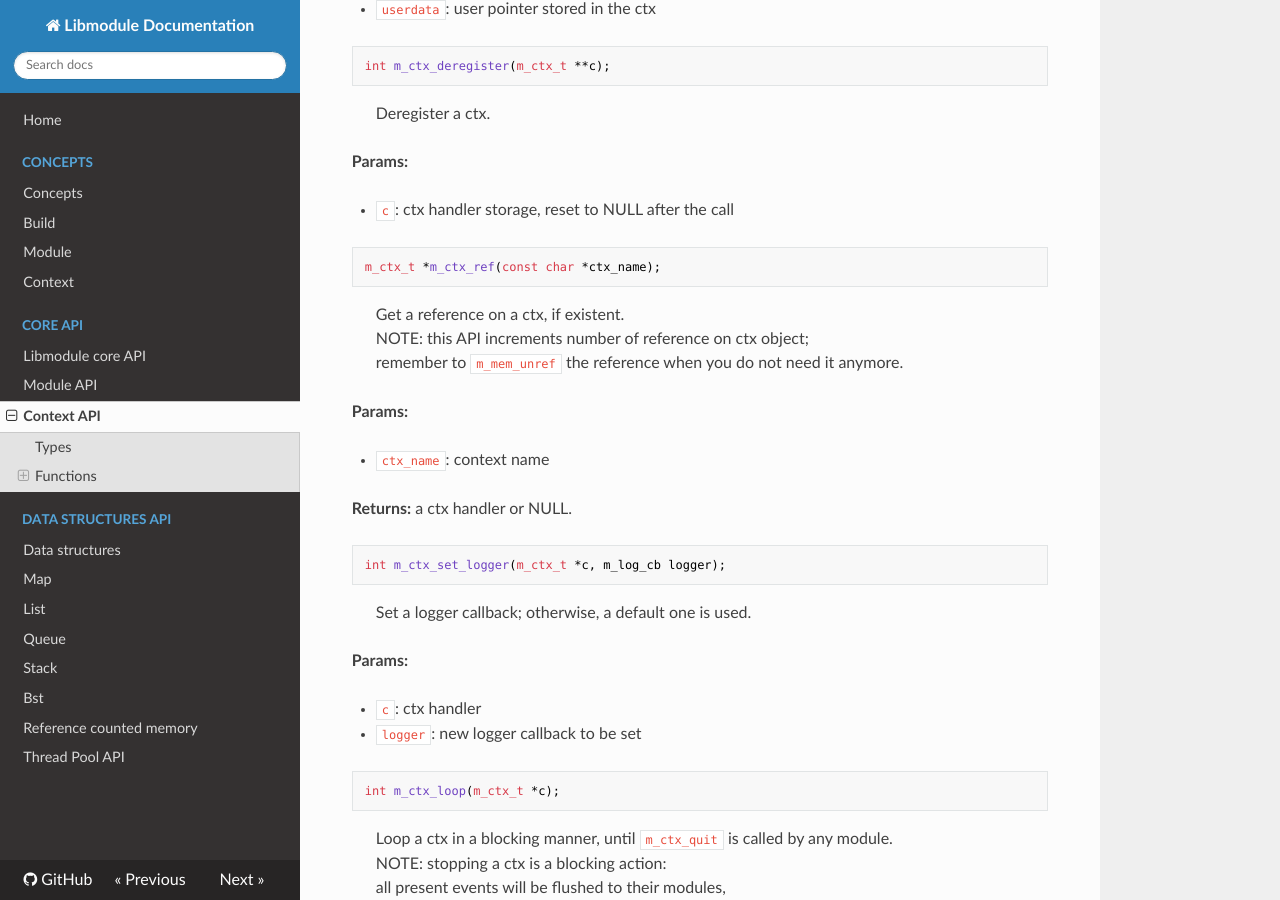
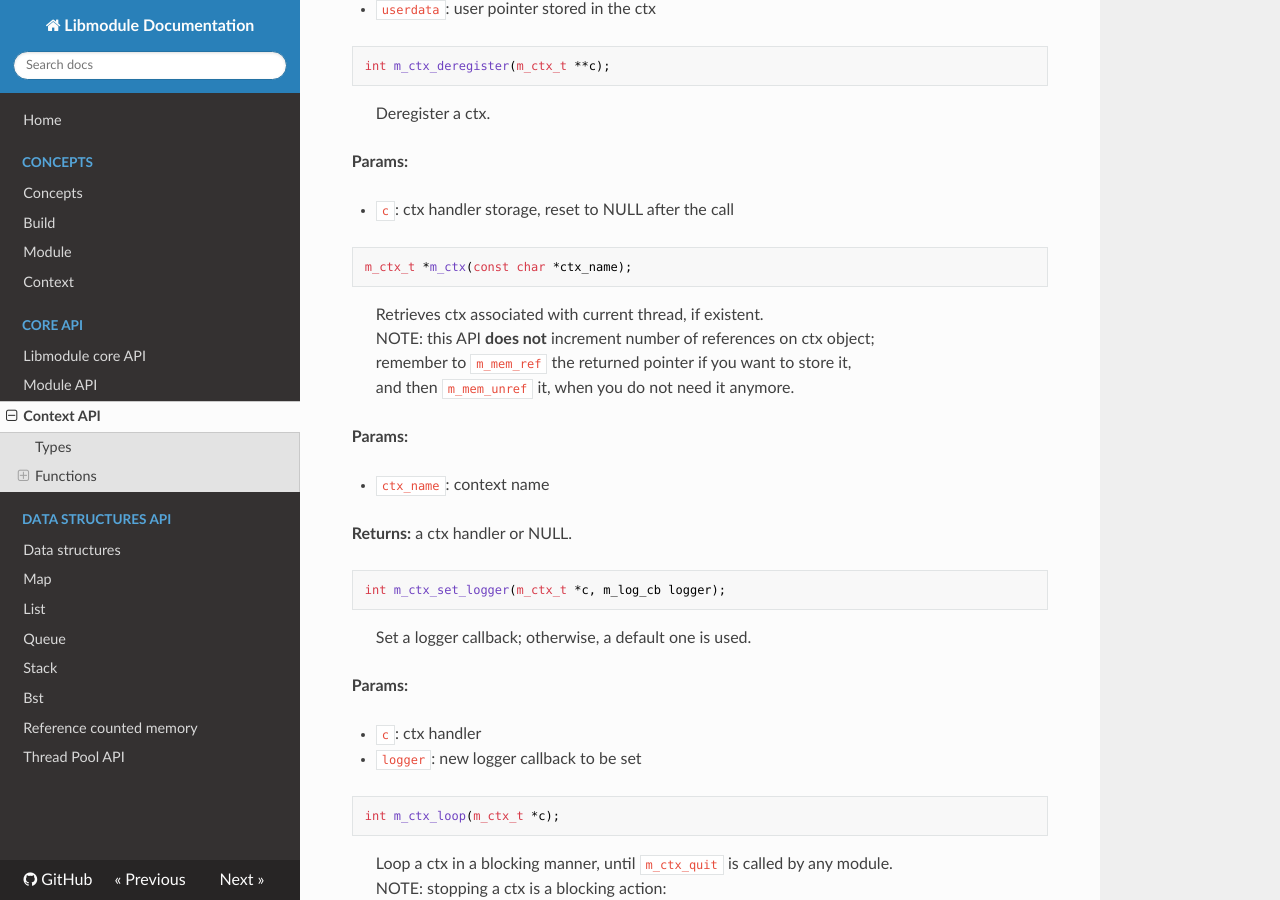
Before and after one commit to FedeDP/libmodule, an MkDocs documentation site: the page built from docs/core/ctx.md, in a window 1280 px wide and 900 px high, scrolled down 1107 px. Built offline with MkDocs 1.6.1, drawn with Linux system fonts in a browser that asks for light colours; nearby versions of some CDN libraries.

Commit message:
cleanup(core,samples): renamed `m_ctx_ref` to just `m_ctx`.
Updated docs stating that ctx is now a thread specific object.
Moreover, make sure to always keep a module's reference when calling the pubsub cb,
even when not called by ctx loop (but eg: from `flush_pubsub_msgs` or `m_mod_unstash`).

Signed-off-by: Federico Di Pierro <nierro92@gmail.com>

````diff
--- a/docs/core/ctx.md
+++ b/docs/core/ctx.md
@@ -58,11 +58,12 @@
 * `c`: ctx handler storage, reset to NULL after the call
 
 ```C
-m_ctx_t *m_ctx_ref(const char *ctx_name);
+m_ctx_t *m_ctx(const char *ctx_name);
 ```
-> Get a reference on a ctx, if existent.
-> NOTE: this API increments number of reference on ctx object;
-> remember to `m_mem_unref` the reference when you do not need it anymore.
+> Retrieves ctx associated with current thread, if existent.
+> NOTE: this API **does not** increment number of references on ctx object;
+> remember to `m_mem_ref` the returned pointer if you want to store it,
+> and then `m_mem_unref` it, when you do not need it anymore.
 
 **Params:**
 
````
Also changed, not shown: TODO.md (+7 -5 lines), docs/concepts/ctx.md (+2 -1 lines), 9 other files.
